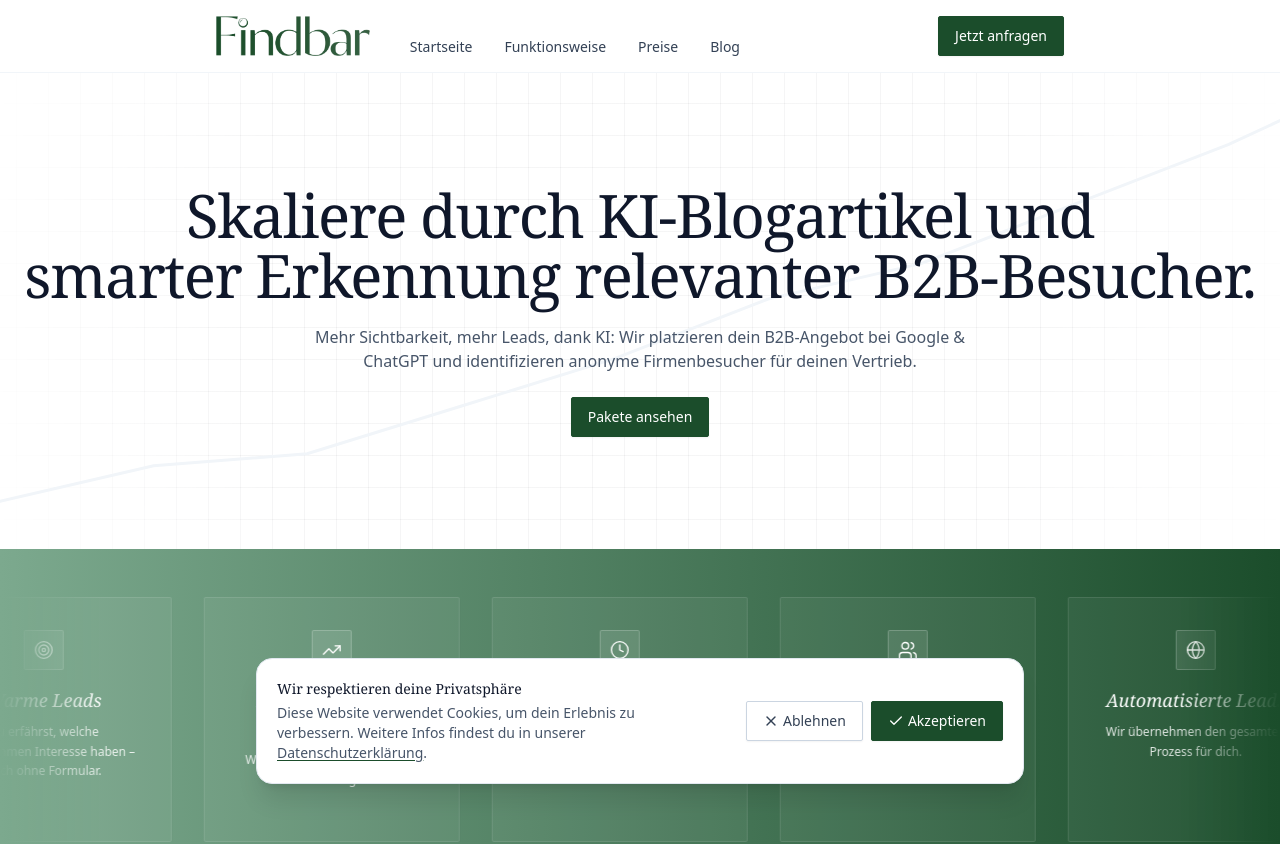
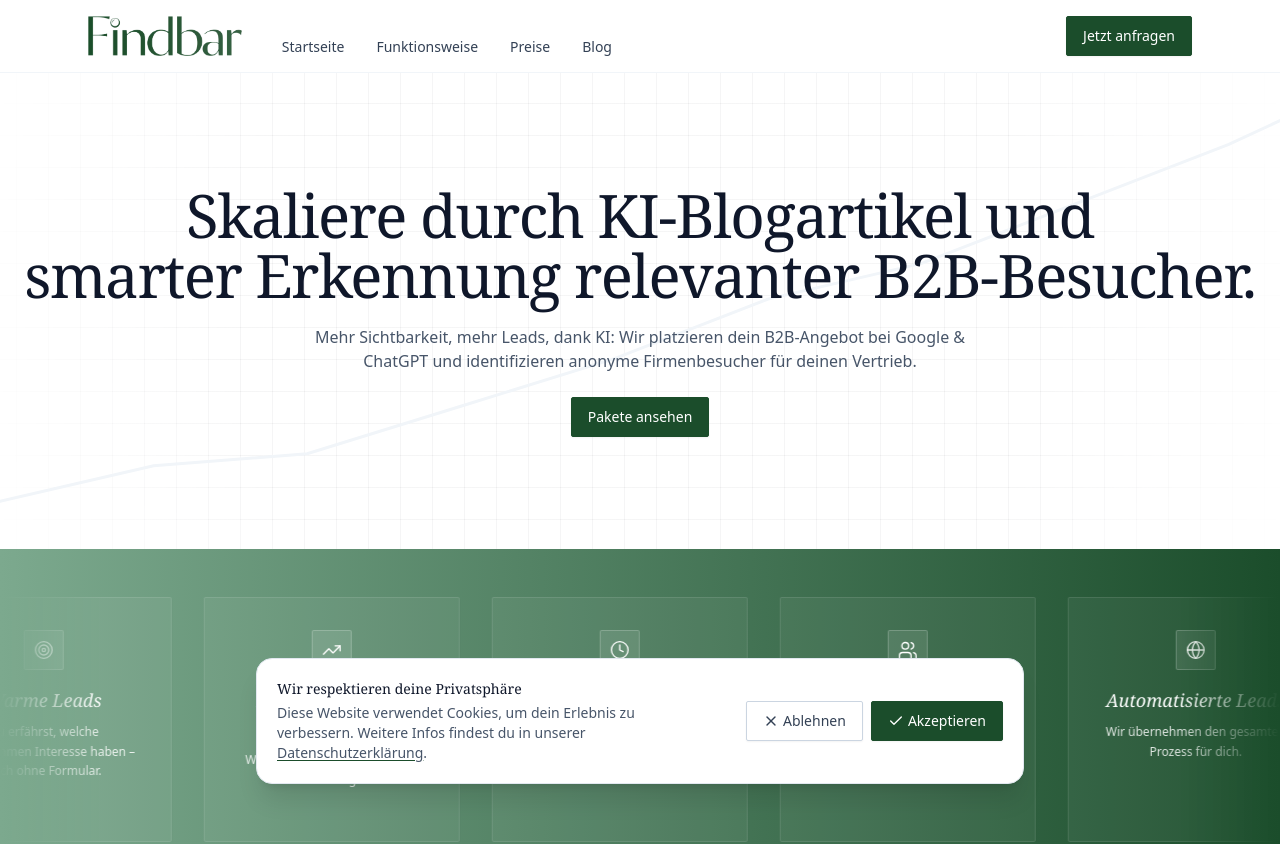
Before and after one commit to lennartnm/findbar_website, a Next.js app: page / in a window 1280 px wide. Shown: the top 844 px of the page. Built offline with nearby package versions, Linux system fonts and the light colour scheme.

Commit message:
Update Header.tsx

```diff
--- a/src/components/ui/Header.tsx
+++ b/src/components/ui/Header.tsx
@@ -16,7 +16,7 @@ export default function Header() {
 
   return (
     <header className="border-b border-slate-100 bg-white">
-      <div className="w-full max-w-4xl mx-auto px-6 py-4 flex items-center md:items-end justify-between">
+      <div className="w-full max-w-6xl mx-auto px-6 py-4 flex items-center md:items-end justify-between">
         {/* Brand + Desktop Navigation (grouped) */}
         <div className="flex items-center md:items-end gap-10">
           {/* Brand */}
```
